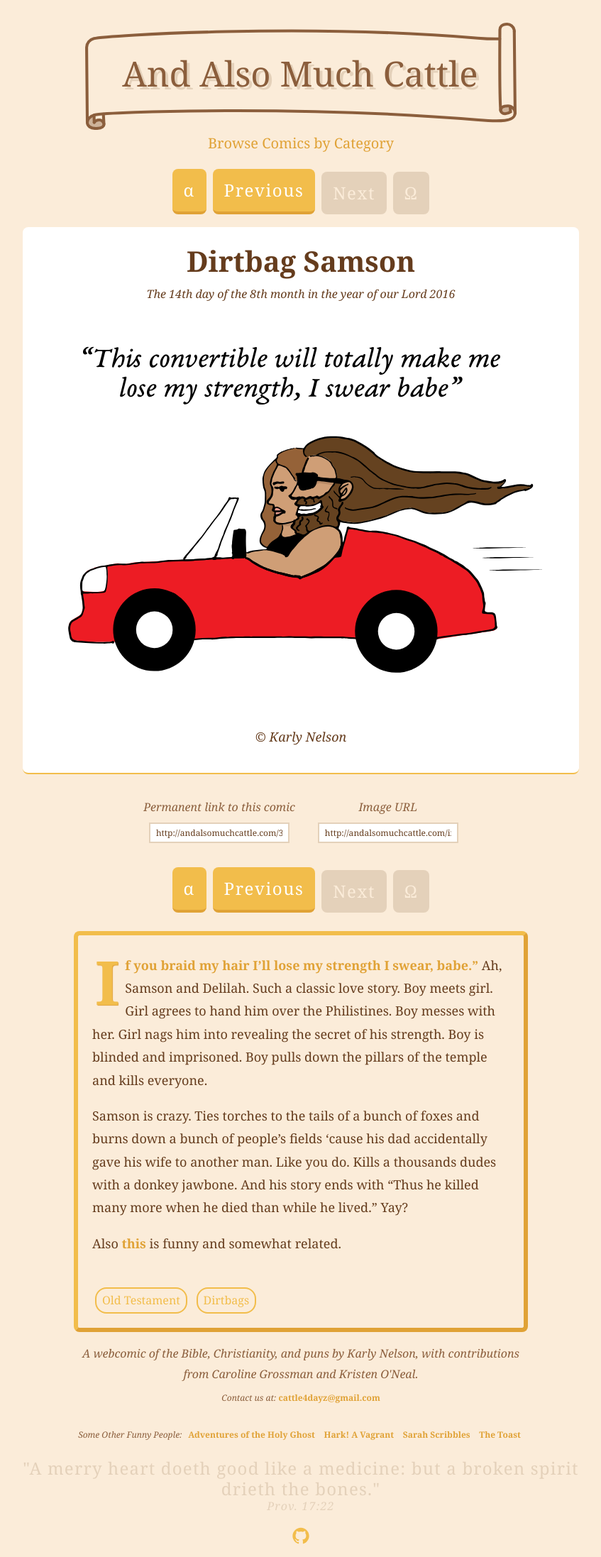
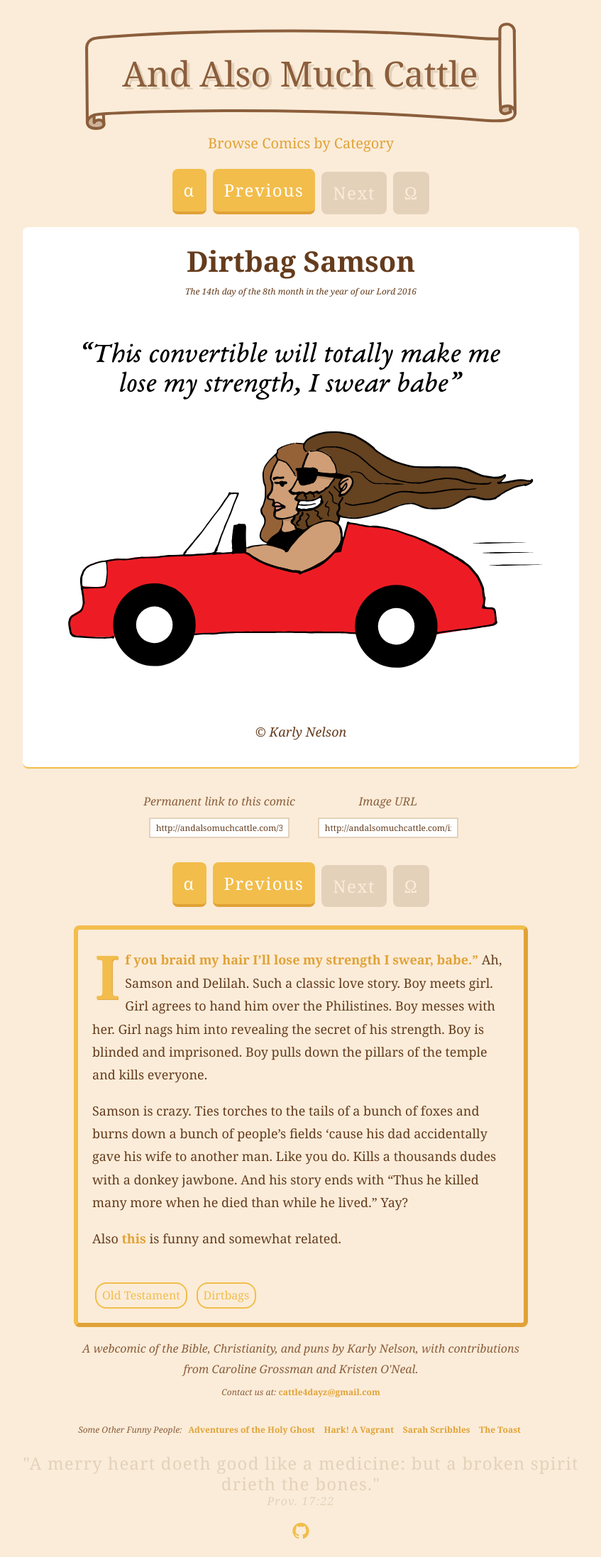
Before and after one commit to karlyanelson/andalsomuchcattle, a Jekyll site: the page built from index.html, in a window 1280 px wide. Shown: the whole page at 71% size, without its empty margins (216-1063 px from the left). Built offline with Jekyll 4.4.1, drawn with Linux system fonts in a browser that asks for light colours; some web fonts are replaced; the list of posts is cut into pages by our own code; comment, search, counter and statistics services are not loaded.

Commit message:
made post date smaller

```diff
--- a/_sass/components/posts/_posts.scss
+++ b/_sass/components/posts/_posts.scss
@@ -67,7 +67,7 @@
 .post-date{
   font-style: italic;
   font-weight: $sans-light;
-  font-size: $font-size-sm;
+  font-size: $font-size-xsm;
   margin-top: $space-sm;
 }
 
```
